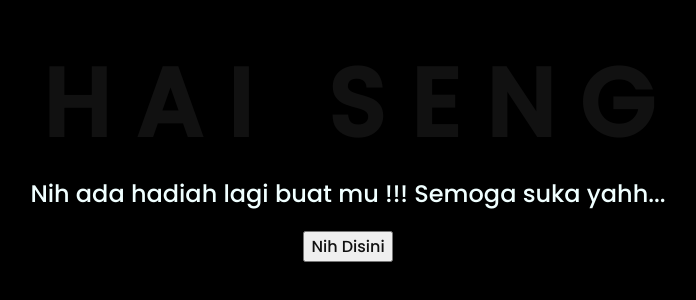
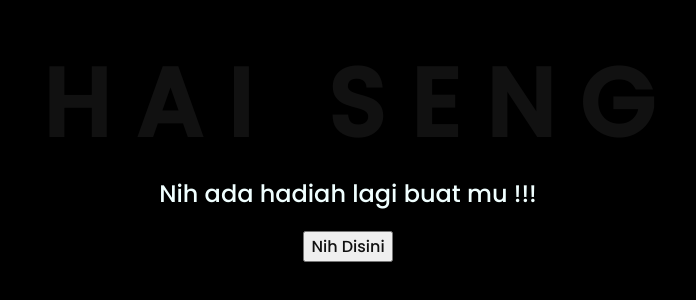
Before and after one commit to masswili/buatseng, a plain HTML site: page index.html in a window 1280 px wide. Shown: the part 262-562 px from the top of the page, without its empty margins (300-996 px from the left). Drawn offline with Linux system fonts and the light colour scheme.

Commit message:
Update index.html

```diff
--- a/index.html
+++ b/index.html
@@ -20,8 +20,9 @@
         <span>G</span>
     </div>
     <div class="description">
-        <span>Nih ada hadiah lagi buat mu !!!</span>
-        <span>Semoga suka yahh...</span>
+        <div class="center">
+            <span>Nih ada hadiah lagi buat mu !!!</span>
+        </div>
     </div>
     <div class="button">
         <button>
```
